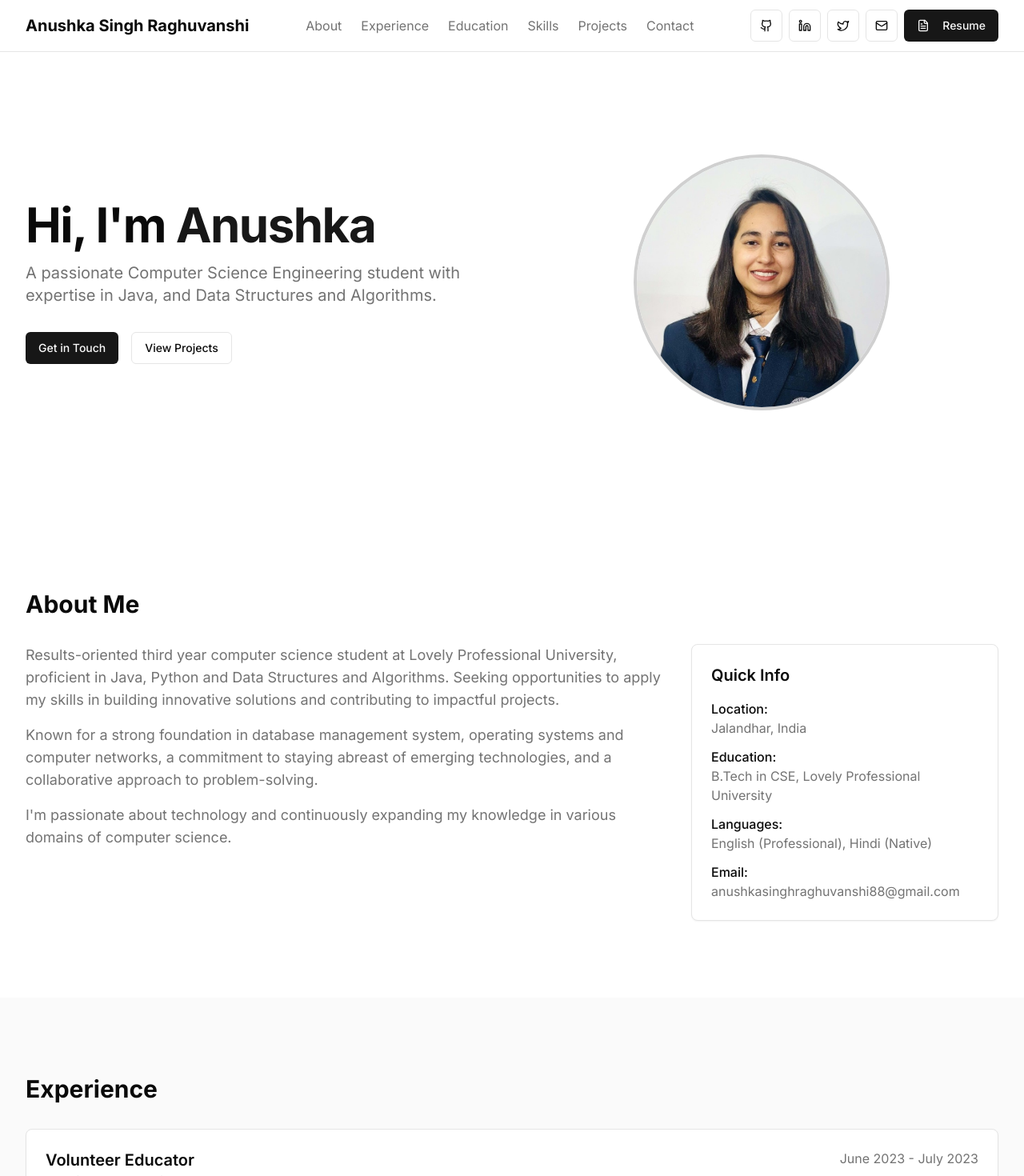
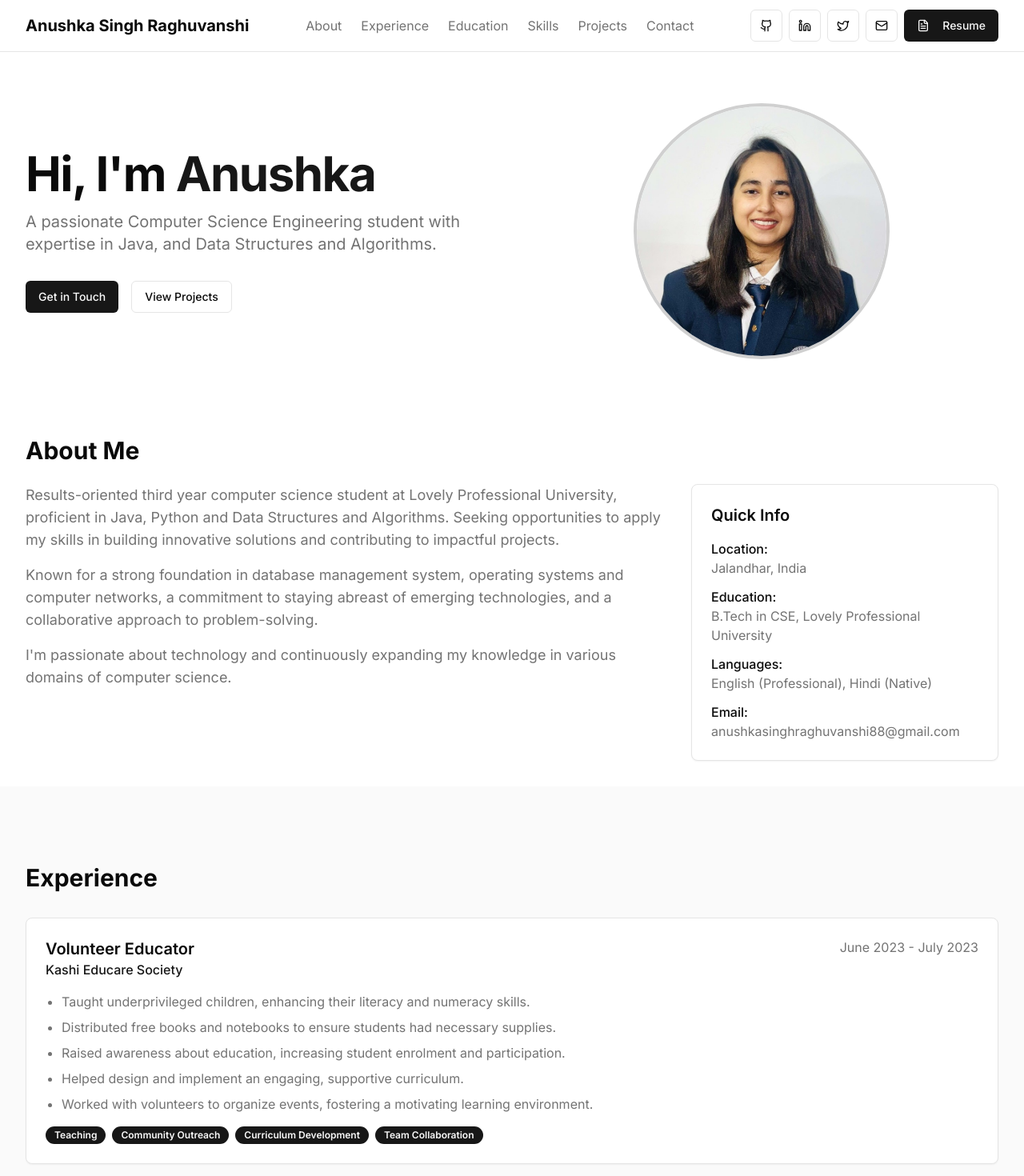
Before and after one commit to Sagar-Admane/new_proj, a Next.js app: page / in a window 1280 px wide. Shown: the top 1470 px of the page at 80% size. Built offline with nearby package versions, Linux system fonts and the light colour scheme.

Commit message:
New change

```diff
--- a/app/page.tsx
+++ b/app/page.tsx
@@ -71,7 +71,7 @@ export default function Home() {
 
       <main className="flex-1">
         {/* Hero Section */}
-        <section className="container mx-auto max-w-7xl px-4 sm:px-6 lg:px-8 py-24 md:py-32">
+        <section className="container mx-auto max-w-7xl px-4 sm:px-6 lg:px-8 py-12 md:py-16">
           <div className="grid grid-cols-1 md:grid-cols-2 gap-8 items-center">
             <div>
               <h1 className="text-4xl md:text-6xl font-bold tracking-tight">
@@ -106,8 +106,8 @@ export default function Home() {
         </section>
 
         {/* About Section */}
-        <section id="about" className="container mx-auto max-w-7xl px-4 sm:px-6 lg:px-8 py-16 md:py-24">
-          <h2 className="text-3xl font-bold mb-8">About Me</h2>
+        <section id="about" className="container mx-auto max-w-7xl px-4 sm:px-6 lg:px-8 py-4 md:py-8">
+          <h2 className="text-3xl font-bold mb-6">About Me</h2>
           <div className="grid grid-cols-1 md:grid-cols-3 gap-8">
             <div className="md:col-span-2">
               <p className="text-lg text-muted-foreground mb-4">
```
